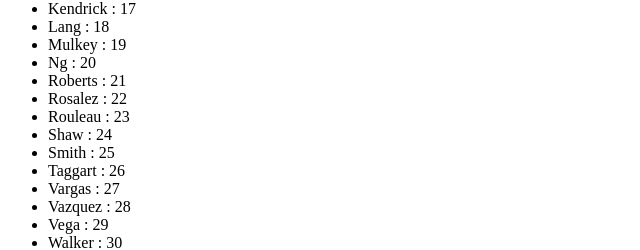
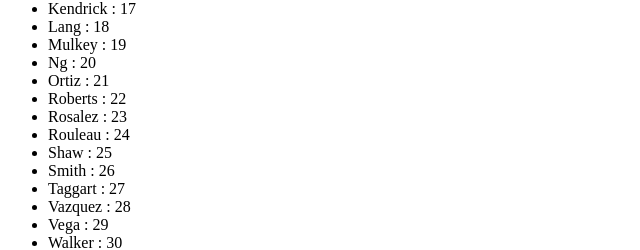
Before and after one commit to MikoGome/classrandomizer, a plain HTML site: page index.html in a window 1280 px wide. Shown: the part 304-554 px from the top of the page, without its empty margins (0-640 px from the left). Drawn offline with Linux system fonts and the light colour scheme.

Commit message:
changed Vargas to Ortiz

```diff
--- a/index.html
+++ b/index.html
@@ -36,7 +36,7 @@
 				"Henderman",
 				"Rouleau",
 				"Hartman",
-				"Vargas",
+				"Ortiz",
 				"Rosalez",
 				"Bond",
 				"Henshaw",
```
